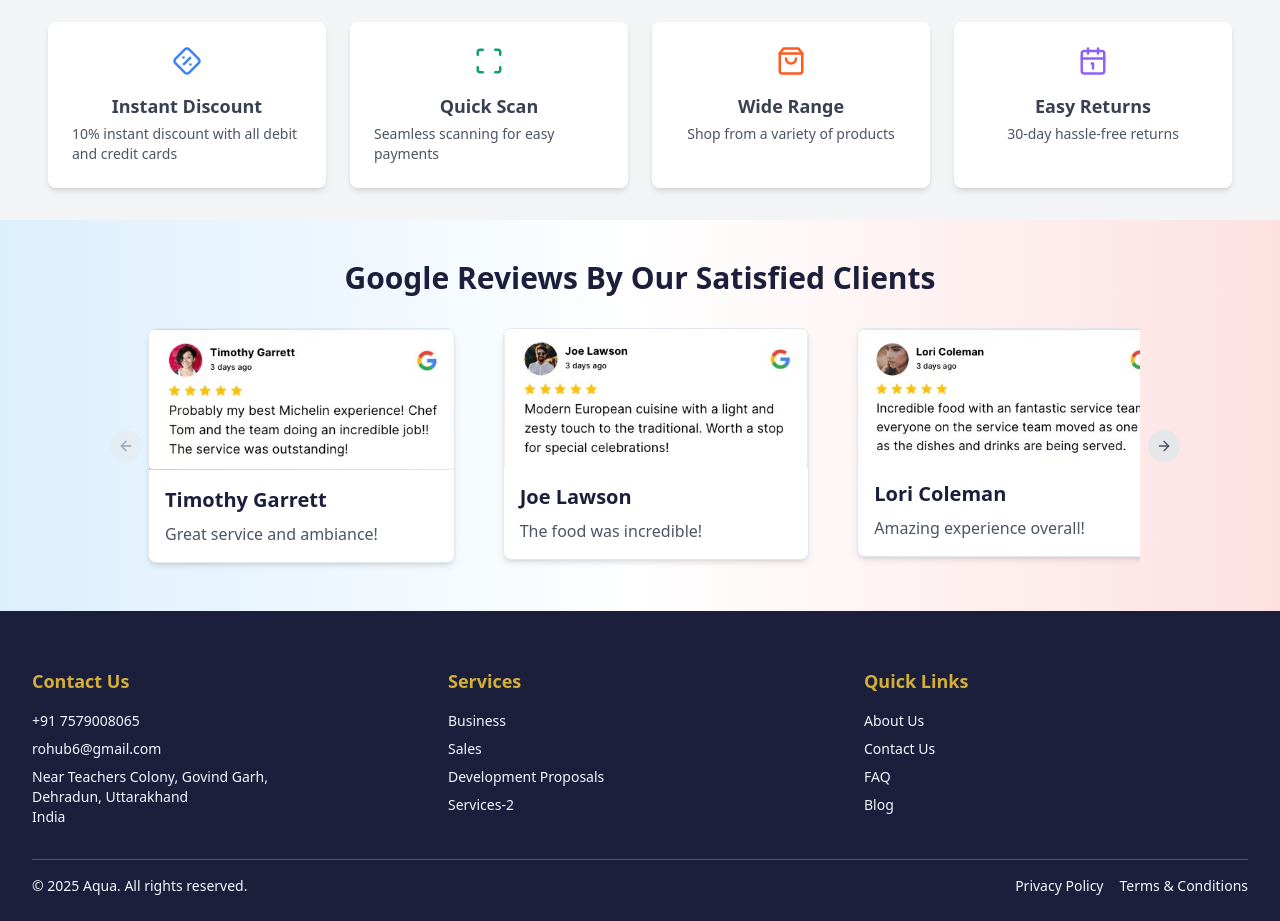
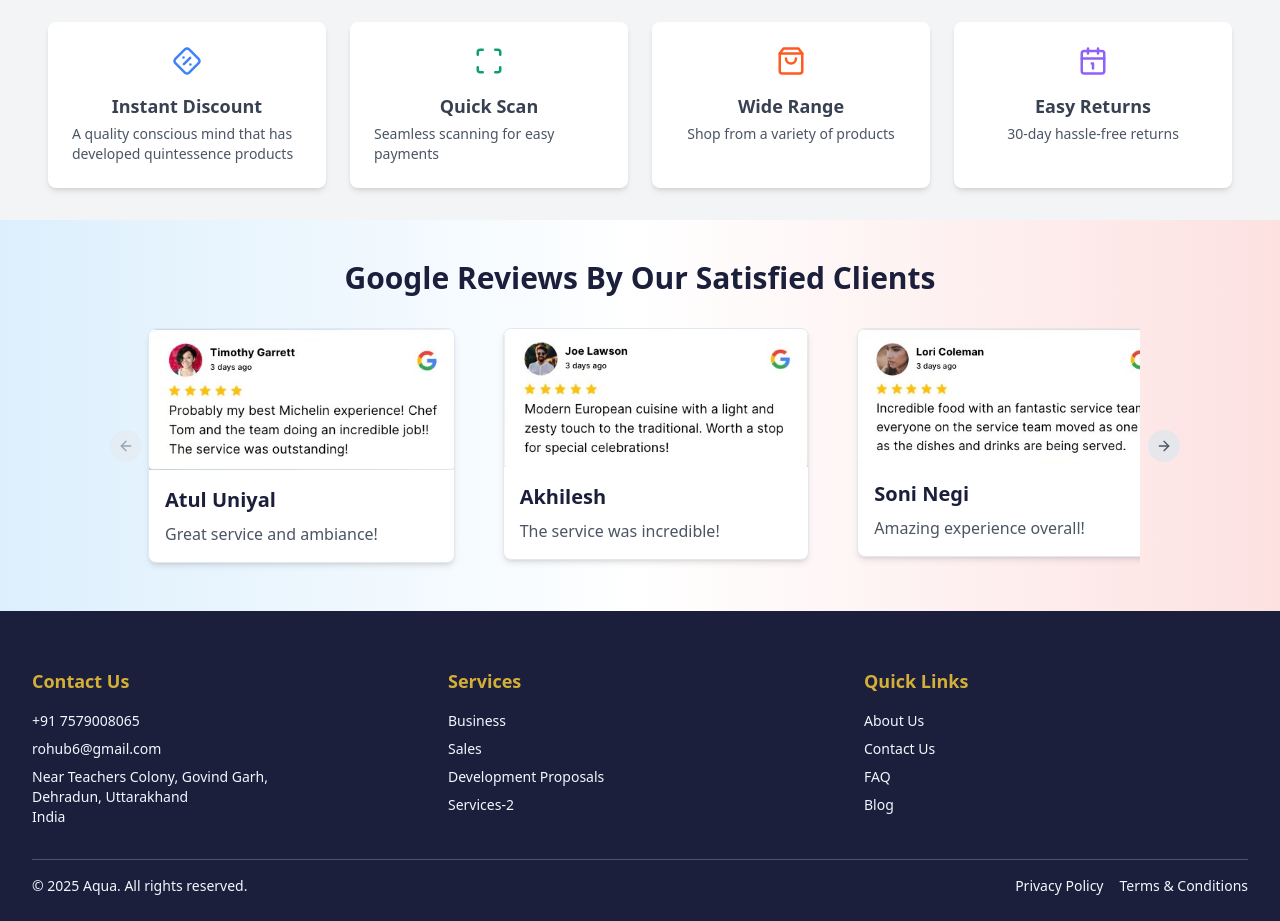
Before and after one commit to Priyanshu-cell/aqua, a React (Vite) app: page / in a window 1280 px wide. Shown: the part 2760-3681 px from the top of the page. Built offline with nearby package versions, Linux system fonts and the light colour scheme.

Commit message:
google reviews changes

```diff
--- a/src/components/demo/GoogleReview.jsx
+++ b/src/components/demo/GoogleReview.jsx
@@ -14,10 +14,10 @@ import img4 from "/google/pic-4.jpg";
 
 const GoogleReview = () => {
   const reviews = [
-    { img: img1, text: "Great service and ambiance!", name: "Timothy Garrett" },
-    { img: img2, text: "The food was incredible!", name: "Joe Lawson" },
-    { img: img3, text: "Amazing experience overall!", name: "Lori Coleman" },
-    { img: img4, text: "Highly recommend this place!", name: "Emily Brown" },
+    { img: img1, text: "Great service and ambiance!", name: "Atul Uniyal" },
+    { img: img2, text: "The service was incredible!", name: "Akhilesh" },
+    { img: img3, text: "Amazing experience overall!", name: "Soni Negi" },
+    { img: img4, text: "Highly recommend this place!", name: "Raj Mehra" },
   ];
 
   return (
--- a/src/components/demo/WhyUs.jsx
+++ b/src/components/demo/WhyUs.jsx
@@ -11,7 +11,7 @@ const WhyUs = () => {
     {
       logo: <PercentDiamond size={30} className="text-blue-500" />,
       details: "Instant Discount",
-      info: "10% instant discount with all debit and credit cards",
+      info: "A quality conscious mind that has developed quintessence products",
     },
     {
       logo: <ScanIcon size={30} className="text-green-500" />,
```
